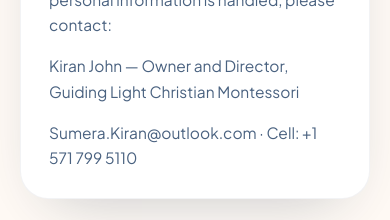
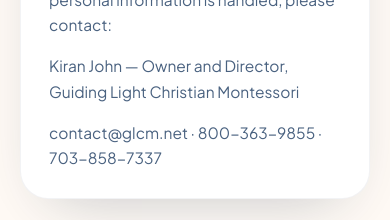
Before and after one commit to glcmscan-lgtm/GLcms-projects, a Next.js app: page /privacy in a window 390 px wide. Shown: the part 4560-4780 px from the top of the page. Built offline with nearby package versions, Linux system fonts and the light colour scheme.

Commit message:
Use school email and phone numbers in Privacy Policy contact section

```diff
--- a/data/legal.js
+++ b/data/legal.js
@@ -183,7 +183,7 @@
       paras: [
         'If you have any questions or concerns about this Privacy Policy or how your personal information is handled, please contact:',
         'Kiran John — Owner and Director, Guiding Light Christian Montessori',
-        'Sumera.Kiran@outlook.com · Cell: +1 571 799 5110',
+        'contact@glcm.net · 800-363-9855 · 703-858-7337',
       ],
     },
   ],
```
